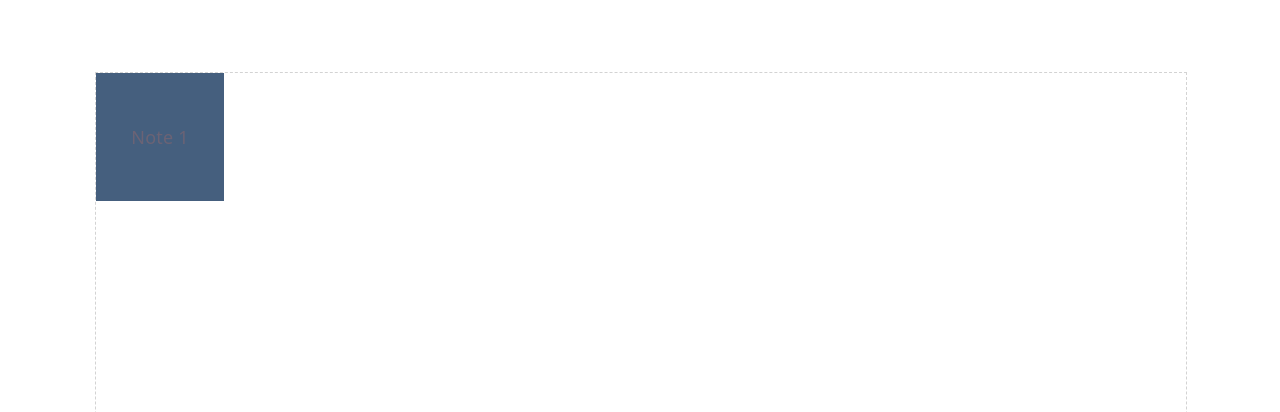
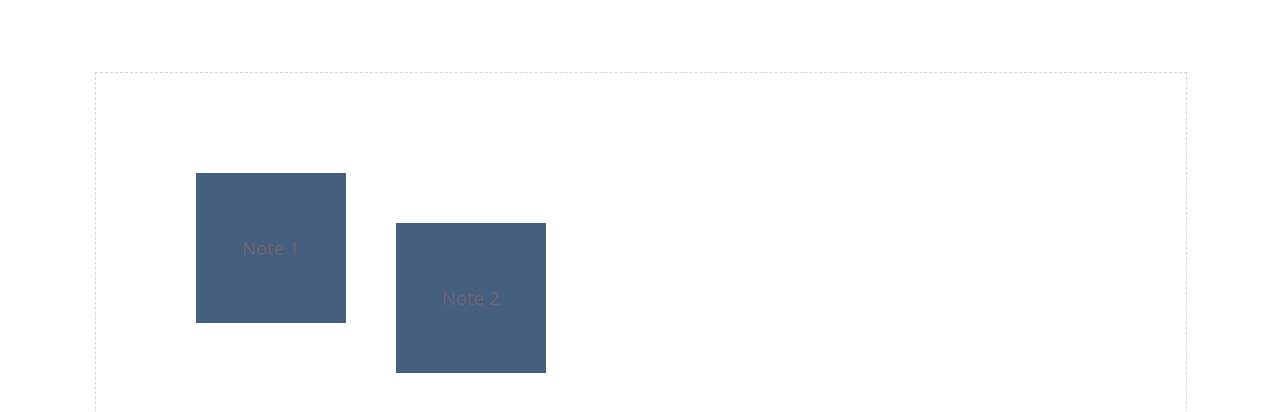
Before and after one commit to marcos-do/team-int-tech-task, a React (Vite) app: page / in a window 1280 px wide. Shown: the top 412 px of the page. Built offline with nearby package versions, Linux system fonts and the light colour scheme.

Commit message:
Adds drag logic

```diff
--- a/src/App.tsx
+++ b/src/App.tsx
@@ -1,4 +1,3 @@
-import Note from './components/note/Note'
 import NotesLayout from './components/notes-layout/NotesLayout'
 import './App.scss'
 
@@ -6,7 +5,7 @@ function App() {
 
   return (
     <main>
-      <NotesLayout><Note content='Note 1' position={{x: 0, y: 0}} size='128px'></Note></NotesLayout>
+      <NotesLayout></NotesLayout>
     </main>
   )
 }
--- a/src/components/note/Note.tsx
+++ b/src/components/note/Note.tsx
@@ -1,25 +1,29 @@
-import React from "react";
+import React, { useRef } from "react";
 import "./note.scss";
 
 interface NoteProps {
   content: string;
-  size: string;
+  size: number;
   position: {
     x: number;
     y: number;
   };
+  onMouseDown?: (e: React.MouseEvent) => void;
 }
 
-const Note: React.FC<NoteProps> = ({ content, position, size }) => {
+const Note: React.FC<NoteProps> = ({ content, position, size, onMouseDown }) => {
+  const ref = useRef<HTMLDivElement>(null);
+
   return (
     <div
+      ref={ref}
       className="note row align-center justify-center"
       style={{
         width: size,
         height: size,
-        top: position.y,
-        left: position.x,
+        transform: `translate(${position.x}px, ${position.y}px)`,
       }}
+      onMouseDown={onMouseDown}
     >
       {content}
     </div>
--- a/src/components/note/note.scss
+++ b/src/components/note/note.scss
@@ -1,4 +1,6 @@
 .note {
     position: absolute;
     background: rgb(69, 95, 126);
+    cursor: grab;
+    user-select: none;
 }
--- a/src/components/notes-layout/NotesLayout.tsx
+++ b/src/components/notes-layout/NotesLayout.tsx
@@ -1,14 +1,83 @@
-import React, { type ReactElement } from "react";
-import type Note from "../note/Note";
-import './notes-layout.scss'
+import React, { useState, useEffect } from "react";
+import Note from "../note/Note";
+import "./notes-layout.scss";
 
-type NotesLayoutProps = {
-  // Make sure children is only Note component
-  children: ReactElement<typeof Note> | ReactElement<typeof Note>[];
+type NoteModel = {
+  id: string;
+  content: string;
+  x: number;
+  y: number;
+  size: number;
 };
 
-const NotesLayout: React.FC<NotesLayoutProps> = ({ children }) => {
-  return <div className="notes-layout">{children}</div>;
+const NotesLayout: React.FC = () => {
+  const [notes, setNotes] = useState<NoteModel[]>([
+    { id: "1", content: "Note 1", x: 100, y: 100, size: 150 },
+    { id: "2", content: "Note 2", x: 300, y: 150, size: 150 },
+  ]);
+
+  const [dragging, setDragging] = useState<null | {
+    id: string;
+    offsetX: number;
+    offsetY: number;
+  }>(null);
+
+  function handleMouseDown(e: React.MouseEvent, noteId: string) {
+    const note = notes.find((n) => n.id === noteId);
+    if (!note) return;
+
+    setDragging({
+      id: noteId,
+      offsetX: e.clientX - note.x,
+      offsetY: e.clientY - note.y,
+    });
+  }
+
+  useEffect(() => {
+    function handleMove(e: MouseEvent) {
+      if (!dragging) return;
+
+      setNotes((prev) =>
+        prev.map((note) =>
+          note.id === dragging.id
+            ? {
+                ...note,
+                x: e.clientX - dragging.offsetX,
+                y: e.clientY - dragging.offsetY,
+              }
+            : note,
+        ),
+      );
+    }
+
+    function handleUp() {
+      setDragging(null);
+    }
+
+    window.addEventListener("mousemove", handleMove);
+    window.addEventListener("mouseup", handleUp);
+
+    return () => {
+      window.removeEventListener("mousemove", handleMove);
+      window.removeEventListener("mouseup", handleUp);
+    };
+  }, [dragging]);
+
+  return (
+    <div
+      className="notes-layout"
+    >
+      {notes.map((note) => (
+        <Note
+          key={note.id}
+          content={note.content}
+          position={{ x: note.x, y: note.y }}
+          size={note.size}
+          onMouseDown={(e) => handleMouseDown(e, note.id)}
+        />
+      ))}
+    </div>
+  );
 };
 
 export default NotesLayout;
--- a/src/components/notes-layout/notes-layout.scss
+++ b/src/components/notes-layout/notes-layout.scss
@@ -2,5 +2,5 @@
     position: relative;
     width: 100%;
     border: 1px dashed lightgray;
-    height: 80vh
+    height: 80vh;
 }
```
